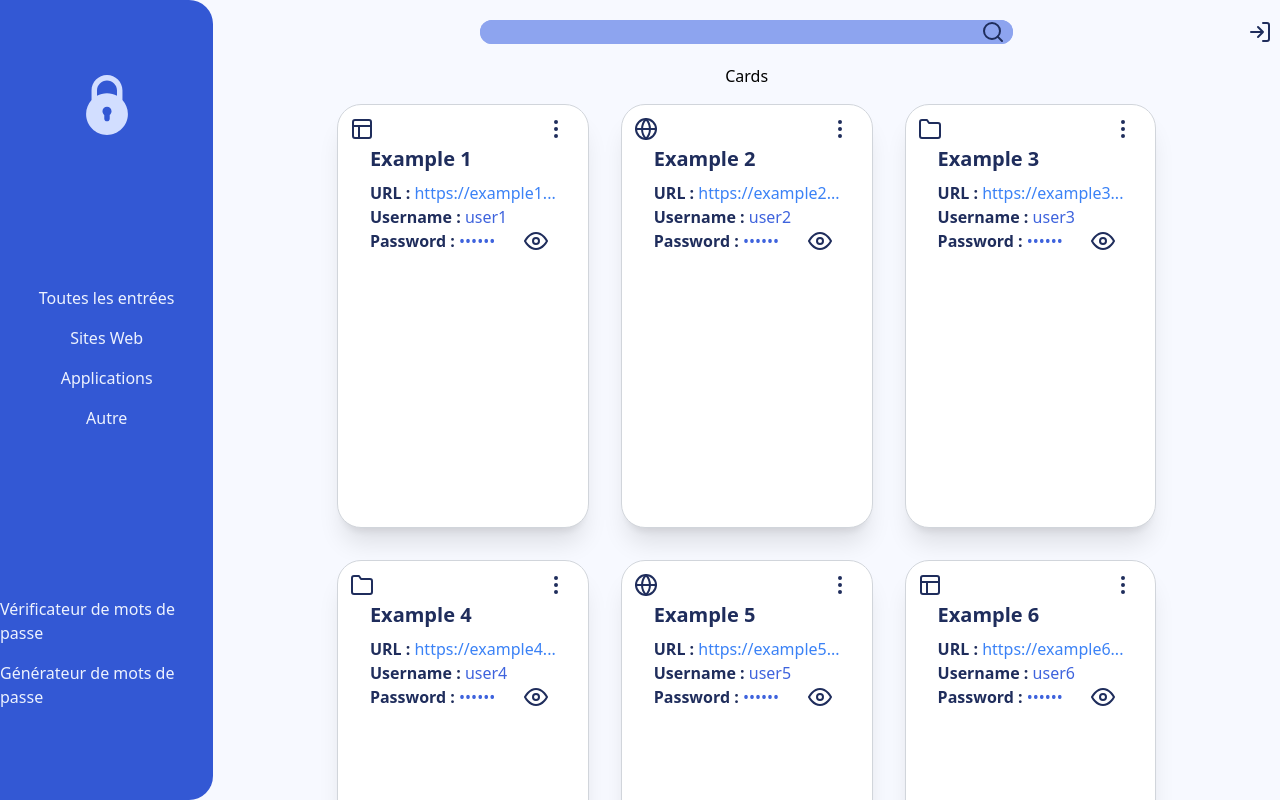
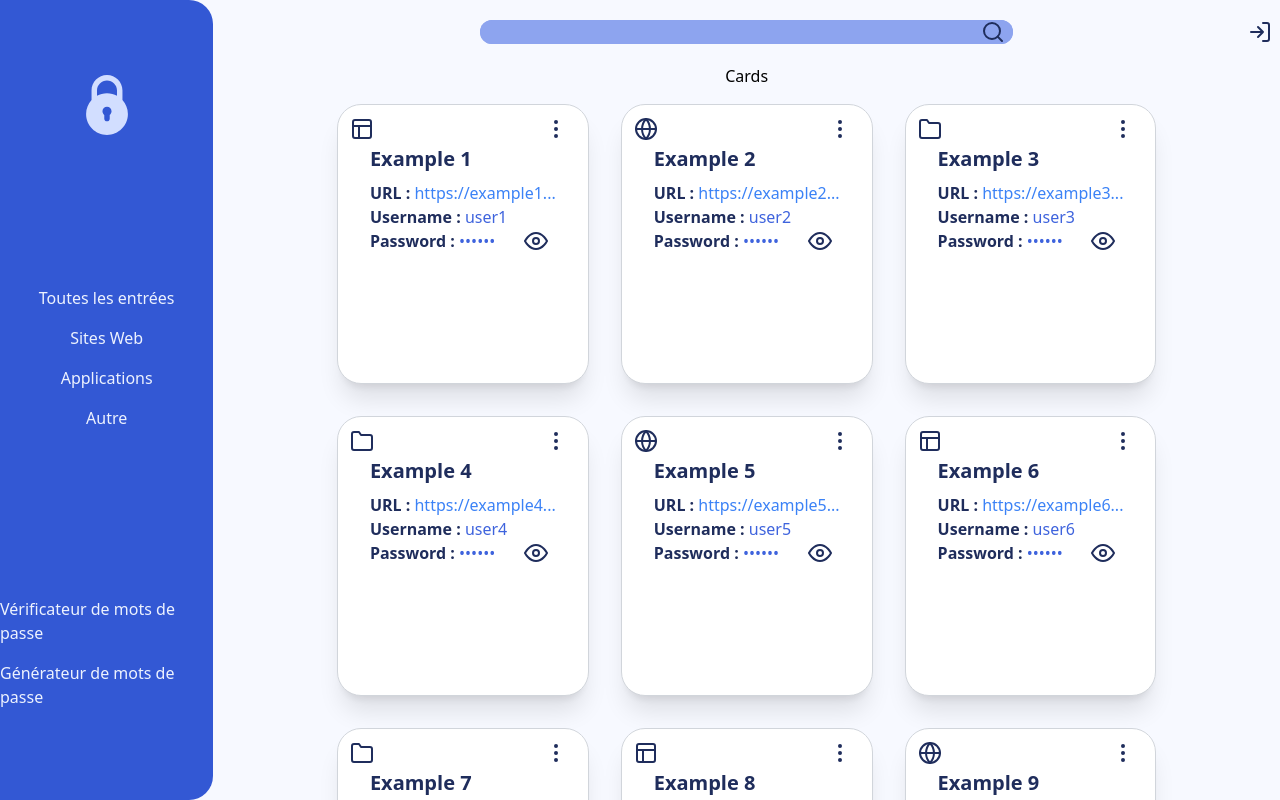
Before and after one commit to Shaktas/Projet-1-React-Express-Front, a React (Vite) app: page / in a window 1280 px wide. Built offline with nearby package versions, Linux system fonts and the light colour scheme.

Commit message:
Transfer : quit commit

```diff
--- a/src/Components/Cards/BackCard.jsx
+++ b/src/Components/Cards/BackCard.jsx
@@ -3,14 +3,14 @@ import MoreVerticalButton from "../ActionComponents/MoreVerticalButton";
 
 const BackCard = ({ onModify, onDelete, clickFlipHandler }) => {
   return (
-    <div className="relative min-w-[30vh] min-h-[53vh] rounded-3xl shadow-xl border bg-white border-gray-300 p-8">
-      <div className="absolute top-3 right-3">
+    <div className="relative min-w-[10vw] min-h-[10vh] flex flex-col justify-center items-center rounded-3xl shadow-xl border bg-white border-gray-300 p-12 mx-4">
+      <div className="absolute top-2 right-2">
         <MoreVerticalButton clickHandler={clickFlipHandler} />
       </div>
-      <div className="">
+
       <button
         onClick={onModify}
-          className="w-full py-2 px-4 mb-2 bg-blue-500 text-white rounded hover:bg-blue-600"
+        className="w-full py-2 px-4 mb-2 bg-blue-9 text-white rounded hover:bg-blue-11"
       >
         Modifier
       </button>
@@ -20,7 +20,6 @@ const BackCard = ({ onModify, onDelete, clickFlipHandler }) => {
       >
         Supprimer
       </button>
-      </div>
     </div>
   );
 };
--- a/src/Components/Cards/Card.jsx
+++ b/src/Components/Cards/Card.jsx
@@ -29,7 +29,7 @@ const Card = ({ name, url, username, password, type }) => {
             clickFlipHandler={handleFlip}
           />
         </div>
-        <div className="absolute -top-0 [backface-visibility:hidden] [transform:rotateY(180deg)]">
+        <div className="absolute top-0 [backface-visibility:hidden] [transform:rotateY(180deg)]">
           <BackCard
             onModify={() => console.log("modify")}
             onDelete={() => console.log("delete")}
--- a/src/Components/Cards/FrontCard.jsx
+++ b/src/Components/Cards/FrontCard.jsx
@@ -44,7 +44,7 @@ const FrontCard = ({
   return (
     <>
       {popupSuccess ? <Modal properties={modals.success} /> : ""}
-      <div className="relative min-w-[30vh] min-h-[53vh] rounded-3xl text-blue-12 bg-white shadow-xl border border-gray-300 p-8 m-4">
+      <div className="relative min-w-[10vw] min-h-[35vh] rounded-3xl text-blue-12 bg-white shadow-xl border border-gray-300 p-8 m-4">
         <div className="absolute top-3 left-3">{logo}</div>
         <div className="absolute top-3 right-3">
           <MoreVerticalButton clickHandler={clickFlipHandler} />
```
Lines whose indentation alone changed are shown as unchanged.
